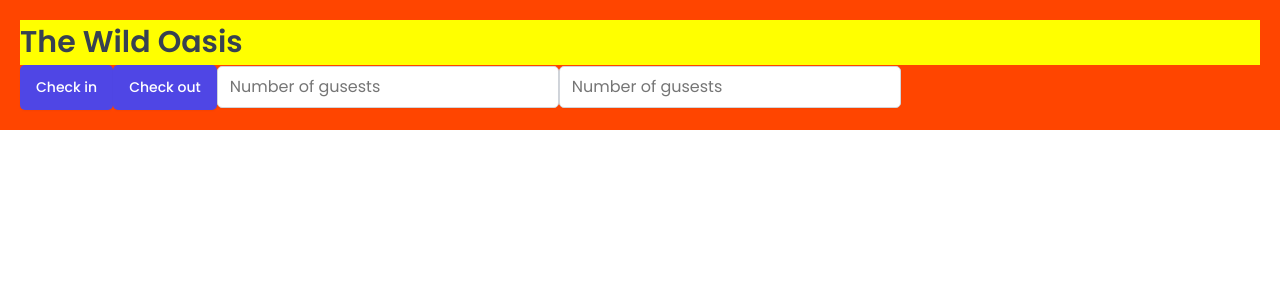
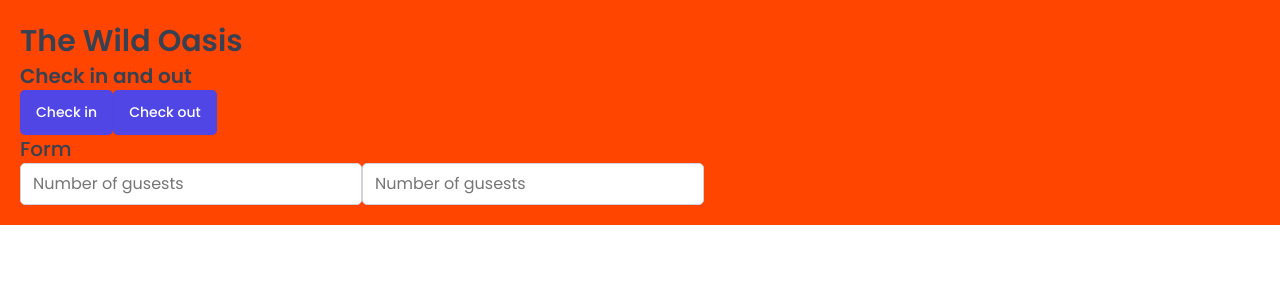
Before and after one commit to AusBruce/wild-oasis, a React (Vite) app in the folder wild-oasis/: page / in a window 1280 px wide. Shown: the top 300 px of the page. Built offline with nearby package versions, Linux system fonts and the light colour scheme; a web font is replaced by a local one.

Commit message:
conditional css

```diff
--- a/wild-oasis/src/App.jsx
+++ b/wild-oasis/src/App.jsx
@@ -4,13 +4,8 @@
 import GlobalStyles from "./styles/GlobalStyle";
 import Button from "./ui/Button";
 import Input from "./ui/Input"
+import Heading from "./ui/Heading";
 
-const H1= styled.h1`
-font-size: 30px;
-font-weight: 600;
-background-color: yellow;
-
-`;
 
 
 
@@ -30,11 +25,16 @@
     <GlobalStyles/>
   <StyledApp>
     <div>
-     <H1>The Wild Oasis</H1>
+     <Heading as='h1'>The Wild Oasis</Heading>
+
+     <Heading as='h2'>Check in and out </Heading>
 
      <Button onClick={()=>alert('Check in')}>Check in</Button>
 
      <Button onClick={()=>alert('Check out')}>Check out</Button>
+
+
+     <Heading as='h3'>Form </Heading>
 
      <Input type="number" placeholder="Number of gusests"></Input>
 
--- /dev/null
+++ b/wild-oasis/src/ui/Heading.jsx
@@ -0,0 +1,37 @@
+import styled, { css } from "styled-components";
+
+// const test = css`
+// text-align: center;
+
+// `;
+
+const Heading= styled.h1`
+
+${(props) => props.as === "h1" &&
+css`
+    font-size:3rem ;
+    font-weight: 600;
+`}
+
+${(props) => props.as === "h2" &&
+css`
+    font-size: 2rem;
+    font-weight: 600;
+`}
+
+
+${(props) => props.as === "h3" &&
+css`
+    font-size: 2rem;
+    font-weight: 500;
+`}
+
+
+
+line-height: 1.4;
+
+
+
+`;
+
+export default Heading;
```
